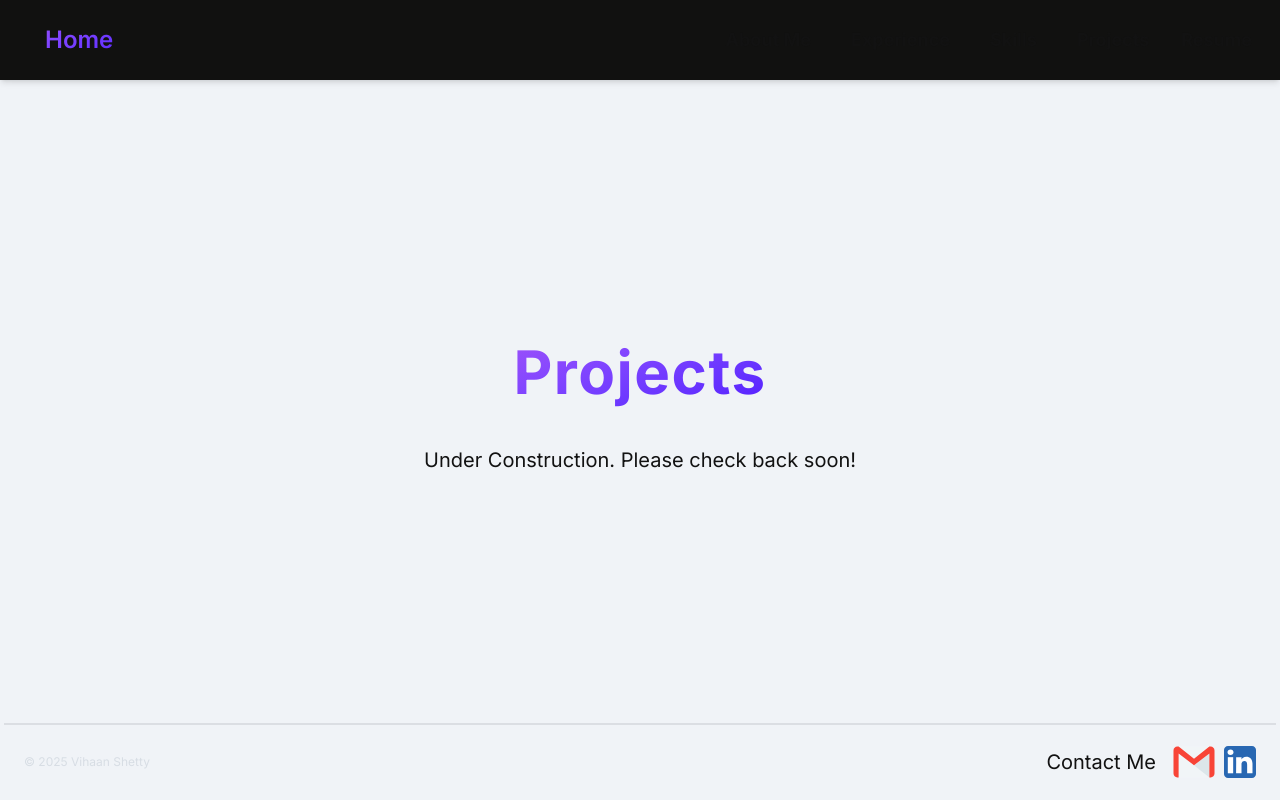
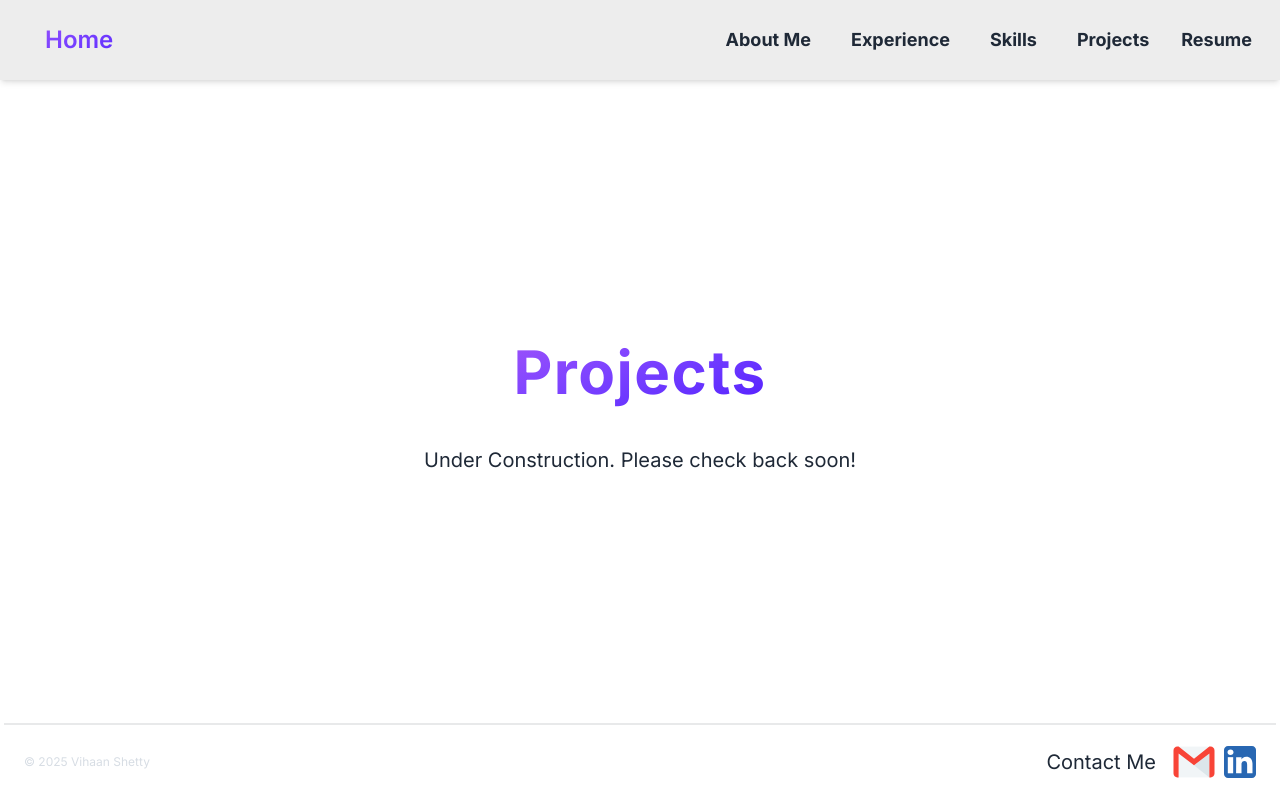
Before and after one commit to vshetty28/vihaan-personal-website, a Next.js app: page /projects in a window 1280 px wide. Built offline with nearby package versions, Linux system fonts and the light colour scheme.

Commit message:
navbar color issue

```diff
--- a/src/components/layout.js
+++ b/src/components/layout.js
@@ -31,7 +31,7 @@ export default function Layout({ children }) {
 
 	return (
 		<div className={`${inter.className} flex flex-col min-h-screen min-w-screen antialiased text-sm lg:text-xl justify-between scroll-auto`}>
-			<div className="sticky top-0 bg-[#111110] backdrop-blur-2xl flex-none w-screen shadow-md">
+			<div className="sticky top-0 bg-[#ededed] dark:bg-[#111110] backdrop-blur-2xl flex-none w-screen shadow-md">
 				<NavBar />
 			</div>
 			<main className="flex-auto min-w-screen flex items-center justify-items-center place-items-center">{children}</main>
--- a/src/styles/globals.css
+++ b/src/styles/globals.css
@@ -1,33 +1,6 @@
 @tailwind base;
 @tailwind components;
 @tailwind utilities;
-
-@layer base {
-
-  /* width */
-  ::-webkit-scrollbar {
-    @apply w-2
-  }
-
-  /* Track */
-  ::-webkit-scrollbar-track {
-    @apply bg-inherit
-  }
-
-  /* Handle */
-  ::-webkit-scrollbar-thumb {
-    @apply bg-pink-200 dark:bg-violet-600 rounded-xl
-  }
-
-  /* Handle on hover */
-  ::-webkit-scrollbar-thumb:hover {
-    @apply bg-violet-700
-  }
-}
-:root {
-  --background: #f0f3f7;
-  --foreground: #121212;
-}
 
 @media (prefers-color-scheme: dark) {
   :root {
```
